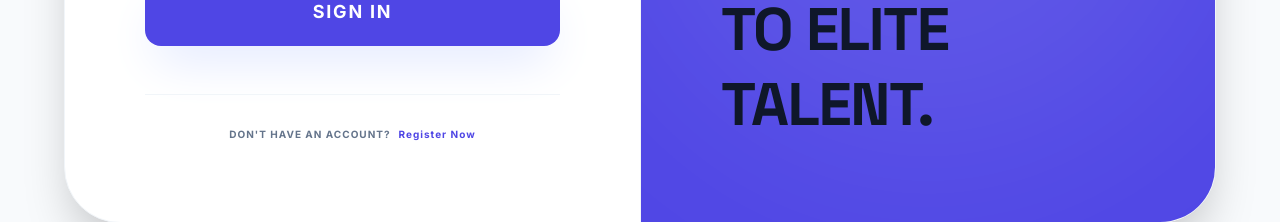
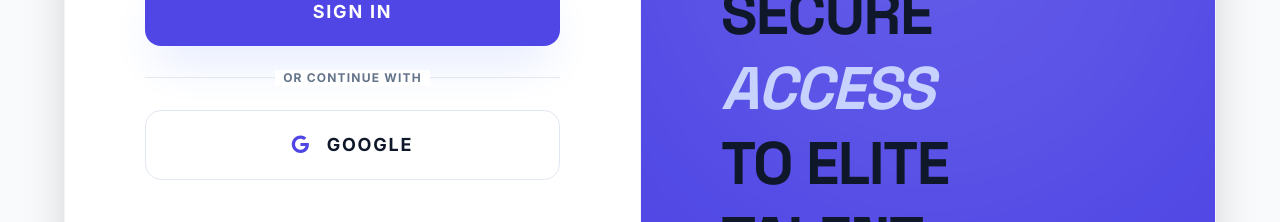
Before and after one commit to jollofo/Junction, a React (Vite) app: page / in a window 1280 px wide. Both pictures are taken after a click on the button "LOGIN". Shown: the part 578-800 px from the top of the page. Built offline with nearby package versions, Linux system fonts and the light colour scheme; no server answers.

Commit message:
Fix: supabase log in

```diff
--- a/App.tsx
+++ b/App.tsx
@@ -1,5 +1,5 @@
 
-import React, { useState } from 'react';
+import React, { useState, useEffect } from 'react';
 import Navbar from './components/Navbar';
 import Footer from './components/Footer';
 import Home from './pages/Home';
@@ -14,8 +14,26 @@ import ApplyAsDeveloper from './pages/ApplyAsDeveloper';
 import FellowshipProgram from './pages/FellowshipProgram';
 import HowItWorks from './pages/HowItWorks';
 
+import { Session } from '@supabase/supabase-js';
+import { supabase } from './lib/supabase';
+
 const App: React.FC = () => {
   const [currentPage, setCurrentPage] = useState<string>('home');
+  const [session, setSession] = useState<Session | null>(null);
+
+  useEffect(() => {
+    supabase.auth.getSession().then(({ data: { session } }) => {
+      setSession(session);
+    });
+
+    const {
+      data: { subscription },
+    } = supabase.auth.onAuthStateChange((_event, session) => {
+      setSession(session);
+    });
+
+    return () => subscription.unsubscribe();
+  }, []);
 
   const handleNavigate = (page: string) => {
     setCurrentPage(page);
--- a/declarations.d.ts
+++ b/declarations.d.ts
@@ -1,3 +1,4 @@
+/// <reference types="vite/client" />
 declare module "*.png" {
     const value: string;
     export default value;
--- /dev/null
+++ b/lib/supabase.ts
@@ -0,0 +1,14 @@
+
+import { createClient } from '@supabase/supabase-js';
+
+const supabaseUrl = import.meta.env.VITE_SUPABASE_URL;
+const supabaseAnonKey = import.meta.env.VITE_SUPABASE_ANON_KEY;
+
+if (!supabaseUrl || !supabaseAnonKey) {
+    console.warn('Missing Supabase environment variables. Please check your .env file.');
+}
+
+export const supabase = createClient(
+    supabaseUrl || '',
+    supabaseAnonKey || ''
+);
--- a/package.json
+++ b/package.json
@@ -9,6 +9,7 @@
     "preview": "vite preview"
   },
   "dependencies": {
+    "@supabase/supabase-js": "^2.91.0",
     "react": "^19.2.3",
     "react-dom": "^19.2.3"
   },
--- a/pages/Home.tsx
+++ b/pages/Home.tsx
@@ -18,7 +18,7 @@ const Home: React.FC<HomeProps> = ({ onNavigate }) => {
                     <div className="w-full lg:w-3/5 text-left opacity-0 animate-fade-in-up">
                         <Badge className="mb-8 lg:mb-10">GLOBAL_TALENT_UPLINK</Badge>
                         <h1 className="text-4xl sm:text-6xl lg:text-[100px] font-extrabold text-slate-900 leading-[1.1] lg:leading-[0.95] mb-8 lg:mb-10 tracking-tight font-futuristic uppercase pb-2">
-                            When <span className="text-indigo-600 italic">talent </span>meets<br className="hidden sm:block" />
+                            When <span className="text-indigo-600 italic">talent </span>meets <br className="hidden sm:block" />
                             <span className="text-transparent bg-clip-text bg-gradient-to-r from-indigo-600 to-cyan-500">opportunity</span>
                         </h1>
 
@@ -65,7 +65,6 @@ const Home: React.FC<HomeProps> = ({ onNavigate }) => {
                                 alt="Freetown Innovation"
                                 className="w-full aspect-video object-cover transition-transform duration-1000 group-hover:scale-105"
                             />
-                            <div className="absolute inset-0 bg-indigo-600/20 mix-blend-multiply"></div>
                         </div>
                     </div>
                     <div className="w-full lg:w-1/2">
--- a/pages/Login.tsx
+++ b/pages/Login.tsx
@@ -3,6 +3,8 @@ import React, { useState } from 'react';
 import Badge from '../components/ui/Badge';
 import Button from '../components/ui/Button';
 import { Input } from '../components/ui/Form';
+
+import { supabase } from '../lib/supabase';
 
 interface LoginProps {
   onNavigate: (page: string) => void;
@@ -19,6 +21,13 @@ const Login: React.FC<LoginProps> = ({ onNavigate }) => {
   const handleSubmit = (e: React.FormEvent) => {
     e.preventDefault();
     alert('Authorized! Access granted to the technical uplink.');
+  };
+
+  const handleGoogleLogin = async () => {
+    const { error } = await supabase.auth.signInWithOAuth({
+      provider: 'google',
+    });
+    if (error) alert(error.message);
   };
 
   return (
@@ -80,6 +89,25 @@ const Login: React.FC<LoginProps> = ({ onNavigate }) => {
             >
               {isLogin ? 'Sign In' : 'Sign Up'}
             </Button>
+
+            <div className="relative my-6">
+              <div className="absolute inset-0 flex items-center">
+                <span className="w-full border-t border-slate-200"></span>
+              </div>
+              <div className="relative flex justify-center text-xs uppercase">
+                <span className="bg-white px-2 text-slate-500 font-bold tracking-widest">Or continue with</span>
+              </div>
+            </div>
+
+            <Button
+              type="button"
+              variant="outline"
+              size="lg"
+              className="w-full"
+              onClick={handleGoogleLogin}
+            >
+              <i className="fa-brands fa-google mr-2 text-indigo-600"></i> Google
+            </Button>
           </form>
 
           <div className="mt-12 pt-8 border-t border-slate-100 text-center">
```
Also changed, not shown: 1 other file (tests, documents, lock files or other folders).
